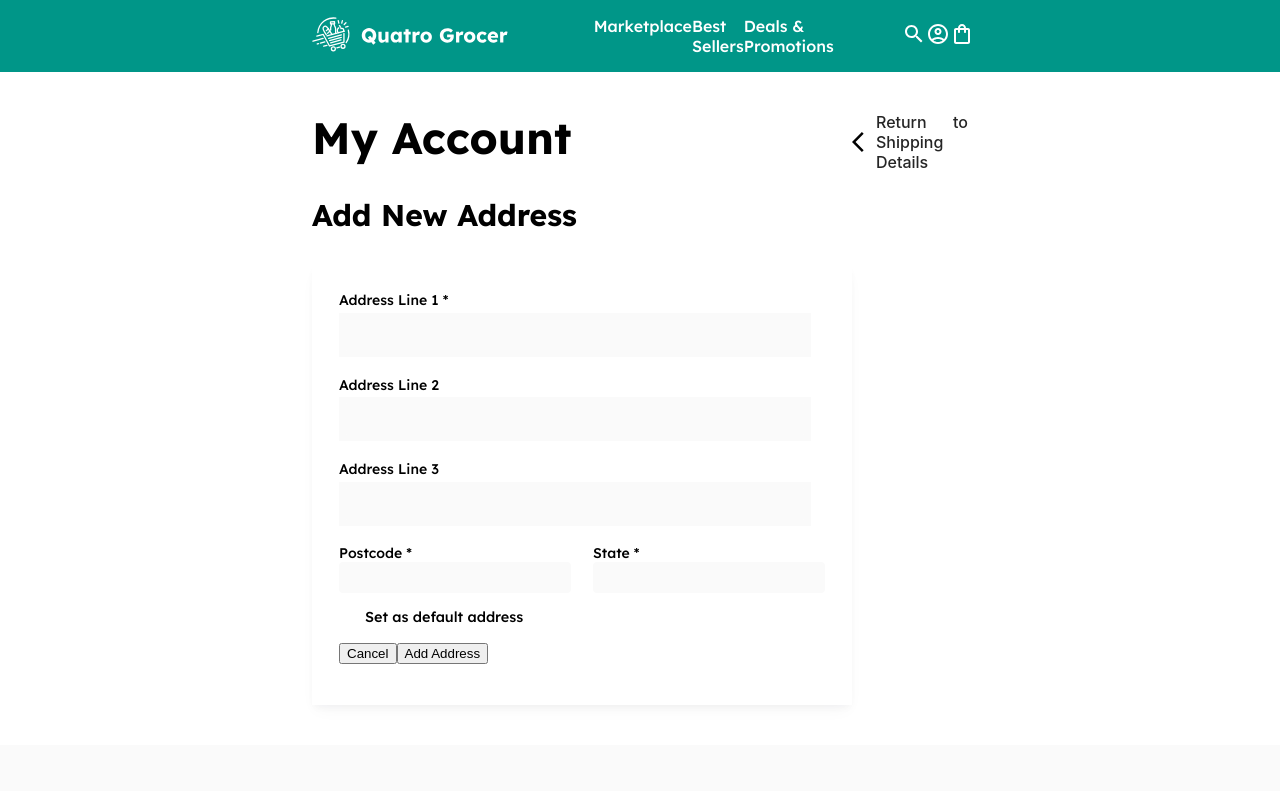
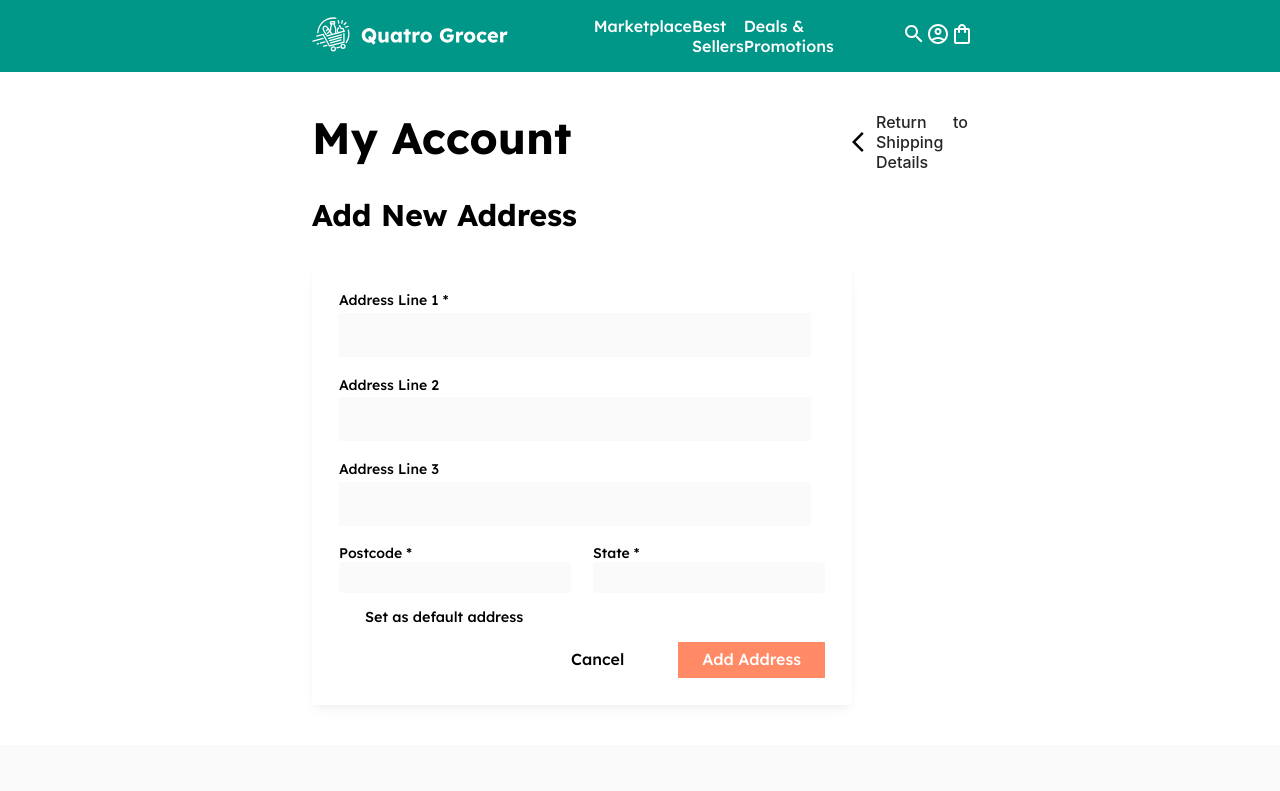
Before and after one commit to izT-1213/quatrogrocer-fe-drc-1, a React (Create React App) app: page /add-address in a window 1280 px wide. Shown: the top 791 px of the page. Built offline with nearby package versions, Linux system fonts and the light colour scheme; a web font is replaced by a local one.

Commit message:
Edited add-address and payment-success

```diff
--- a/src/Pages/AddAddressPage/add-address.css
+++ b/src/Pages/AddAddressPage/add-address.css
@@ -209,14 +209,14 @@ a:hover {
   border-width: 0 3px 3px 0;
   transform: rotate(45deg);
 }
-.add-address-page-container .container-1 .add-new-address-container .address-form-container .address-form-content .address-form .buttons {
+.add-address-page-container .container-1 .add-new-address-container .address-form-container .address-form-content .buttons {
   display: flex;
   flex-direction: row;
   justify-content: flex-end;
   padding: 0rem;
   gap: 3rem;
 }
-.add-address-page-container .container-1 .add-new-address-container .address-form-container .address-form-content .address-form .buttons .cancel-btn {
+.add-address-page-container .container-1 .add-new-address-container .address-form-container .address-form-content .buttons .cancel-btn {
   background-color: transparent;
   border: none;
   font-family: "Lexend Deca";
@@ -225,10 +225,10 @@ a:hover {
   font-size: 1rem;
   line-height: 120%;
 }
-.add-address-page-container .container-1 .add-new-address-container .address-form-container .address-form-content .address-form .buttons .cancel-btn:hover {
+.add-address-page-container .container-1 .add-new-address-container .address-form-container .address-form-content .buttons .cancel-btn:hover {
   color: #ff5722;
 }
-.add-address-page-container .container-1 .add-new-address-container .address-form-container .address-form-content .address-form .buttons .add-address-btn {
+.add-address-page-container .container-1 .add-new-address-container .address-form-container .address-form-content .buttons .add-address-btn {
   background-color: #ff8a65;
   border: none;
   font-family: "Lexend Deca";
@@ -245,7 +245,7 @@ a:hover {
   gap: 0.5rem;
   border-radius: 0.125;
 }
-.add-address-page-container .container-1 .add-new-address-container .address-form-container .address-form-content .address-form .buttons .add-address-btn:hover {
+.add-address-page-container .container-1 .add-new-address-container .address-form-container .address-form-content .buttons .add-address-btn:hover {
   background-color: #ff5722;
 }
 .add-address-page-container .navigation-container {
--- a/src/Pages/AddAddressPage/add-address.jsx
+++ b/src/Pages/AddAddressPage/add-address.jsx
@@ -94,7 +94,8 @@ function AddAddressPage() {
                   Cancel
                 </button>
                 <button
-                  className="add-address-btn" /*onClick={handleAddAddress}*/
+                  className="add-address-btn"
+                  type="submit" /*onClick={handleAddAddress}*/
                 >
                   Add Address
                 </button>
--- a/src/Pages/AddAddressPage/add-address.scss
+++ b/src/Pages/AddAddressPage/add-address.scss
@@ -169,12 +169,14 @@
                 transform: rotate(45deg);
               }
             }
+          }
           .buttons {
             display: flex;
             flex-direction: row;
             justify-content: flex-end;
             padding: 0rem;
             gap: 3rem;
+
             .cancel-btn {
               background-color: transparent;
               border: none;
@@ -212,7 +214,6 @@
       }
     }
   }
-  }
   .navigation-container {
     justify-items: flex-end;
 
--- a/src/Pages/PaymentSuccessPage/payment-success.css
+++ b/src/Pages/PaymentSuccessPage/payment-success.css
@@ -63,7 +63,7 @@ a:hover {
 }
 
 .page-container {
-  padding: 3rem 8rem;
+  padding: 3rem 19.5rem;
 }
 .page-container .page-header {
   display: flex;
--- a/src/Pages/PaymentSuccessPage/payment-success.jsx
+++ b/src/Pages/PaymentSuccessPage/payment-success.jsx
@@ -22,6 +22,7 @@ function PaymentSuccessPage() {
   var subtotal = 20.18;
   var shipping = 6.0;
   var total = 26.18;
+
   return (
     <div className="page-container">
       <div className="page-header">
@@ -63,7 +64,7 @@ function PaymentSuccessPage() {
                   <img src="https://images.unsplash.com/photo-1615485290382-441e4d049cb5?ixlib=rb-4.0.3&ixid=MnwxMjA3fDB8MHxwaG90by1wYWdlfHx8fGVufDB8fHx8&auto=format&fit=crop&w=880&q=80" />
                 </div>
                 <p className="product-name">{itemName}</p>
-                <p className="product-price">RM {itemPrice}</p>
+                <p className="product-price">RM {itemPrice.toFixed(2)}</p>
                 <div className="quantity">
                   <p className="product-quantity">Quantity: {itemQuantity}</p>
                 </div>
@@ -73,7 +74,7 @@ function PaymentSuccessPage() {
                   <img src="https://images.unsplash.com/photo-1615485290382-441e4d049cb5?ixlib=rb-4.0.3&ixid=MnwxMjA3fDB8MHxwaG90by1wYWdlfHx8fGVufDB8fHx8&auto=format&fit=crop&w=880&q=80" />
                 </div>
                 <p className="product-name">{itemName}</p>
-                <p className="product-price">RM {itemPrice}</p>
+                <p className="product-price">RM {itemPrice.toFixed(2)}</p>
                 <div className="quantity">
                   <p className="product-quantity">Quantity: {itemQuantity}</p>
                 </div>
@@ -84,14 +85,14 @@ function PaymentSuccessPage() {
                 <text className="title">Subtotal: RM</text>
                 <span className="value">
                   {"  "}
-                  {subtotal}
+                  {subtotal.toFixed(2)}
                 </span>
               </div>
               <div>
                 <text className="title">Shipping: RM</text>
                 <span className="value">
                   {"  "}
-                  {shipping}
+                  {shipping.toFixed(2)}
                 </span>
               </div>
               <hr></hr>
@@ -99,7 +100,7 @@ function PaymentSuccessPage() {
                 <text className="title">Total: RM</text>
                 <span className="value">
                   {"  "}
-                  {total}
+                  {total.toFixed(2)}
                 </span>
               </div>
             </div>
--- a/src/Pages/PaymentSuccessPage/payment-success.scss
+++ b/src/Pages/PaymentSuccessPage/payment-success.scss
@@ -9,7 +9,7 @@
 }
 
 .page-container {
-  padding: 3rem 8rem;
+  padding: 3rem 19.5rem;
   .page-header {
     display: flex;
     justify-content: space-between;
```
Also changed, not shown: 2 other files (tests, documents, lock files or other folders). Lines whose indentation alone changed are shown as unchanged.
